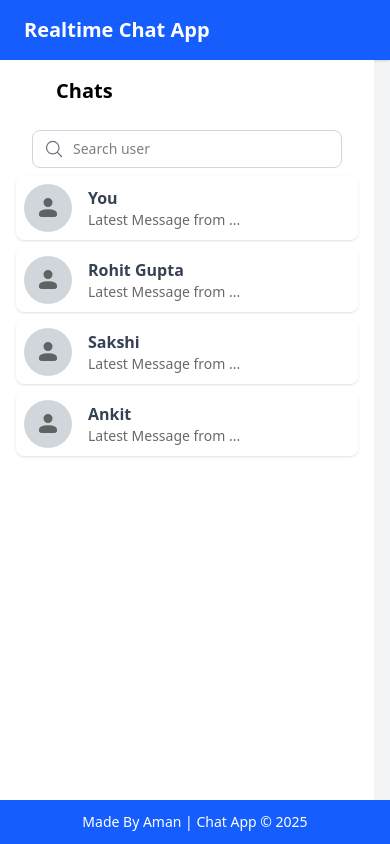
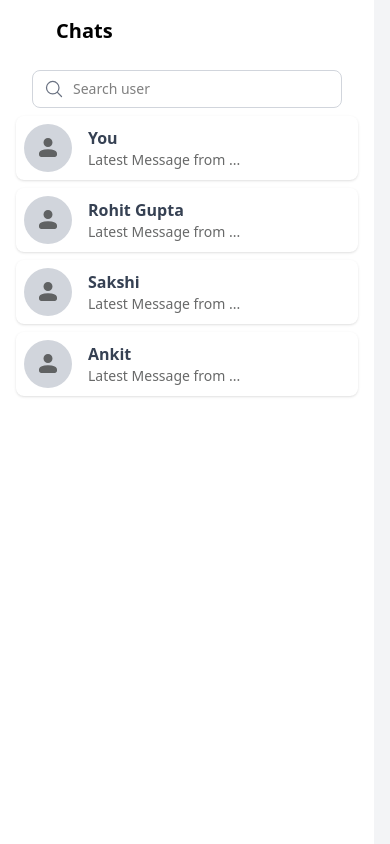
Before and after one commit to mr-aman-git/Chat-Interface-UI, a Next.js app: page / in a window 390 px wide. Built offline with nearby package versions, Linux system fonts and the light colour scheme.

Commit message:
responsive fix

```diff
--- a/app/page.tsx
+++ b/app/page.tsx
@@ -81,9 +81,9 @@ export default function ChatInterface() {
   };
 
   return (
-    <div className="h-screen flex flex-col bg-gray-100 font-sans">
+    <div className="md:h-screen h-[100dvh] flex flex-col bg-gray-100 font-sans">
       {/* Navbar */}
-      <nav className="bg-blue-600 text-white px-6 py-4 text-xl font-semibold shadow">
+      <nav className="bg-blue-600 text-white px-6 py-4 text-xl font-semibold shadow hidden md:block">
         Realtime Chat App
       </nav>
 
@@ -153,7 +153,7 @@ export default function ChatInterface() {
           {/* Header */}
           {
             selectedUser ? (
-              <div className="bg-white shadow flex items-center px-4 h-16">
+              <div className="bg-white shadow flex items-center px-4 h-16 shrink-0">
                 <button className="block md:hidden py-2 cursor-pointer" onClick={handleBack}>
                   <ArrowLeftIcon className="h-6 w-6 text-gray-700" />
                 </button>
@@ -287,7 +287,7 @@ export default function ChatInterface() {
       </div>
 
       {/* Footer */}
-      <footer className="bg-blue-600 text-white text-center py-3 text-sm">
+      <footer className="bg-blue-600 text-white text-center py-3 text-sm hidden md:block">
         Made By Aman | Chat App © 2025
       </footer>
     </div>
```
